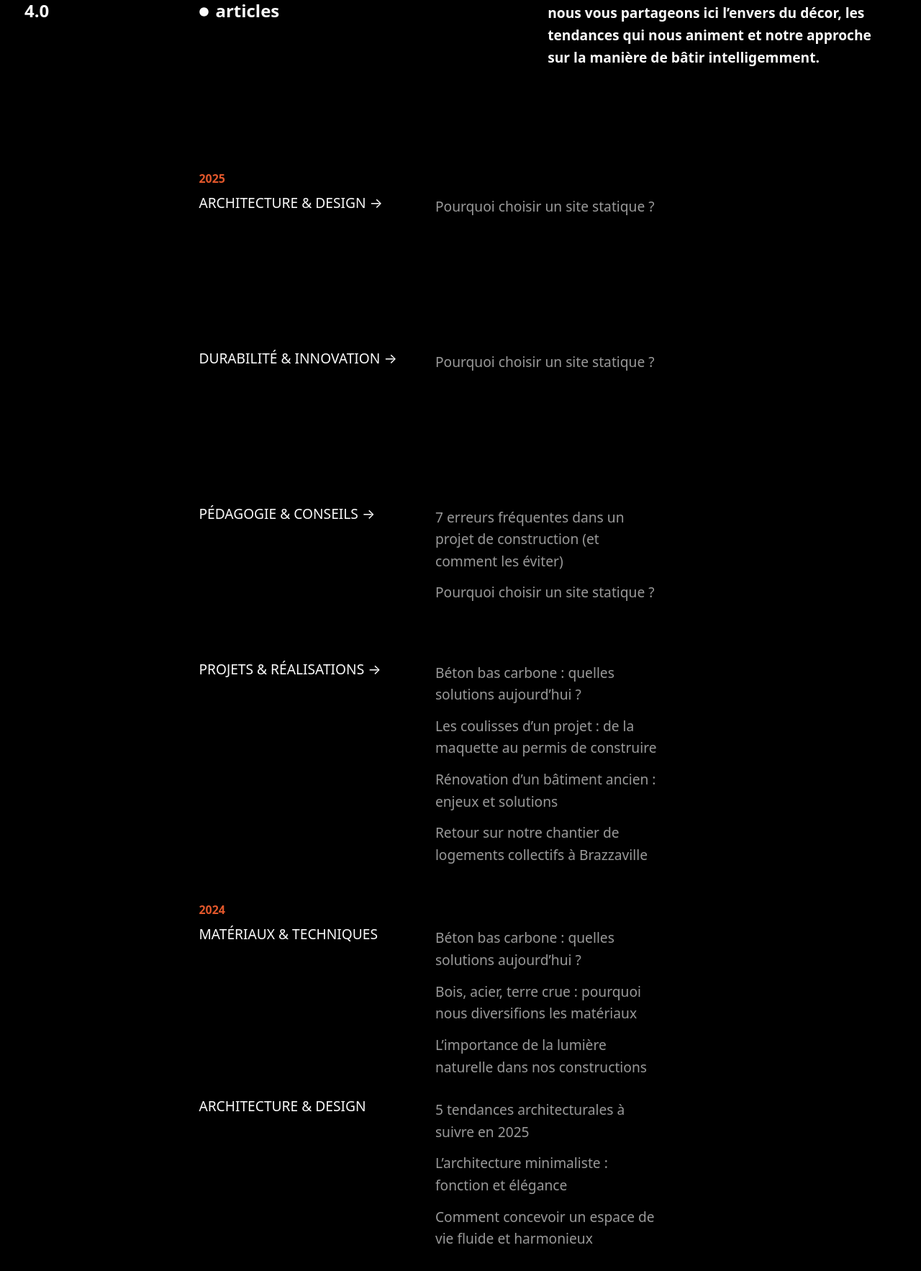
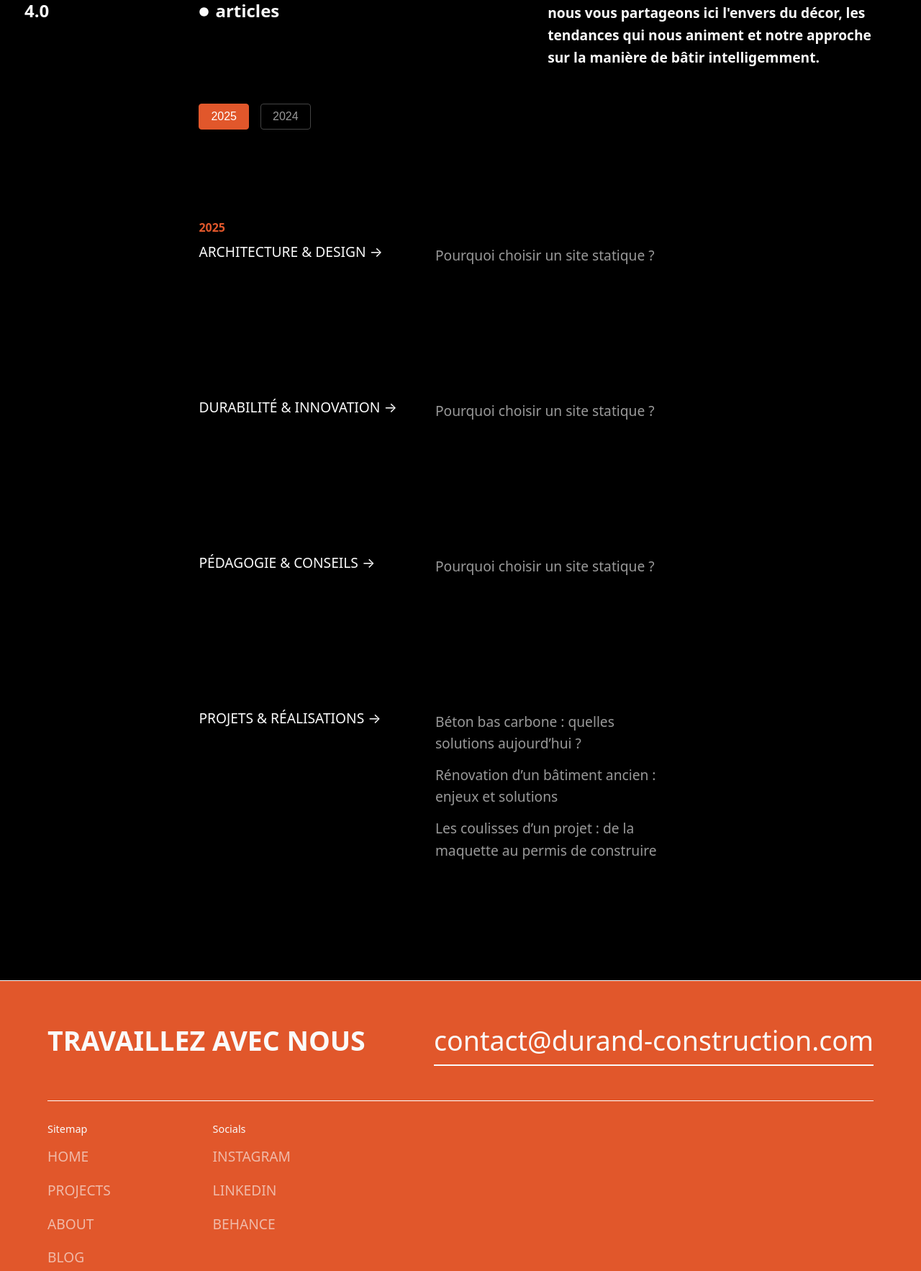
Before and after one commit to elyseeMB/durand_construction, an Astro site: page /blog in a window 1280 px wide. Shown: the part 562-2328 px from the top of the page at 72% size. Built offline with nearby package versions, Linux system fonts and the light colour scheme; Astro itself is replaced by a stand-in of ours; some packages are replaced by stand-ins of ours.

Commit message:
prep-prod 2

```diff
--- a/src/components/Footer.astro
+++ b/src/components/Footer.astro
@@ -5,7 +5,9 @@
       <div class="contact">
         <h3>TRAVAILLEZ AVEC NOUS</h3>
         <div class="link">
-          <a href="#">contact@durand-construction.com</a>
+          <a href="mailto:contact@durand-construction.com"
+            >contact@durand-construction.com</a
+          >
         </div>
       </div>
       <hr />
--- a/src/components/ViewProjets.tsx
+++ b/src/components/ViewProjets.tsx
@@ -10,70 +10,160 @@ type PropsData = {
 
 type Props = {
   data: PropsData[];
+  allYears: string[];
+  allPostsByYear: {
+    [key: string]: Post[];
+  };
 };
+
+type Post = CollectionEntry<"blog">;
+// Interface pour définir la structure des posts par année
+interface PostsByYearType {
+  [key: string]: Post[];
+}
+
+// Fonction pour regrouper les posts par année
+function groupPostsByYear(posts: Post[]): PostsByYearType {
+  const postsByYear: PostsByYearType = {};
+
+  posts.forEach((post) => {
+    if (!post.data.pubDate) return;
+
+    const date = new Date(post.data.pubDate);
+    const year = date.getFullYear().toString();
+
+    if (!postsByYear[year]) {
+      postsByYear[year] = [];
+    }
+
+    postsByYear[year].push(post);
+  });
+
+  // Trier les posts de chaque année (du plus récent au plus ancien)
+  Object.keys(postsByYear).forEach((year) => {
+    postsByYear[year].sort((a, b) => {
+      if (!a.data.pubDate) return 1;
+      if (!b.data.pubDate) return -1;
+      return (
+        new Date(b.data.pubDate).getTime() - new Date(a.data.pubDate).getTime()
+      );
+    });
+  });
+
+  return postsByYear;
+}
 
 export function ViewProjets({ data }: Props) {
   const onlyTaxonomyWithPosts = data.filter((d) =>
     d.posts.some((post) => post !== null)
   );
 
+  // Obtenir toutes les années disponibles à partir de tous les posts
+  const allPosts = onlyTaxonomyWithPosts.flatMap((tax) => tax.posts);
+  const postsByYear = groupPostsByYear(allPosts);
+  const availableYears = Object.keys(postsByYear).sort((a, b) => +b - +a); // Tri décroissant (plus récent d'abord)
+
+  // État pour suivre l'année sélectionnée
+  const [selectedYear, setSelectedYear] = useState<string>(
+    availableYears[0] || new Date().getFullYear().toString()
+  );
+
   return (
     <>
       <div class="description-view">
+        <div class="year-selector">
+          {availableYears.map((year) => (
+            <button
+              class={year === selectedYear ? "year-btn active" : "year-btn"}
+              onClick={() => setSelectedYear(year)}
+            >
+              {year}
+            </button>
+          ))}
+        </div>
+
         <div class="approach">
-          <List data={onlyTaxonomyWithPosts} />
-
-          <div class="list">
-            <span class="period">2024</span>
-            <div class="topics">
-              <div class="taxonomy">MATÉRIAUX & TECHNIQUES</div>
-              <ul>
-                <li>Béton bas carbone : quelles solutions aujourd’hui ?</li>
-                <li>
-                  Bois, acier, terre crue : pourquoi nous diversifions les
-                  matériaux
-                </li>
-                <li>
-                  L’importance de la lumière naturelle dans nos constructions
-                </li>
-              </ul>
-            </div>
-
-            <div class="topics">
-              <div class="taxonomy">ARCHITECTURE & DESIGN</div>
-              <ul>
-                <li>5 tendances architecturales à suivre en 2025</li>
-                <li>L’architecture minimaliste : fonction et élégance</li>
-                <li>Comment concevoir un espace de vie fluide et harmonieux</li>
-              </ul>
-            </div>
-          </div>
+          <List
+            data={onlyTaxonomyWithPosts}
+            year={selectedYear}
+            postsByYear={postsByYear}
+          />
         </div>
       </div>
+
+      <style jsx>{`
+        .year-selector {
+          display: flex;
+          gap: 1rem;
+          margin-bottom: 2rem;
+        }
+
+        .year-btn {
+          padding: 0.5rem 1rem;
+          border: 1px solid var(--accents-3);
+          background: transparent;
+          border-radius: 4px;
+          cursor: pointer;
+          color: var(--accents-6);
+          transition: all 0.2s;
+        }
+
+        .year-btn:hover {
+          border-color: var(--durand-orange);
+          color: var(--durand-orange);
+        }
+
+        .year-btn.active {
+          background-color: var(--durand-orange);
+          color: white;
+          border-color: var(--durand-orange);
+        }
+      `}</style>
     </>
   );
 }
 
-function Topics({ name, posts }: { name: string; posts: PropsData["posts"] }) {
-  const [isMouseEnter, setIsMouseEnter] = useState(false);
-  const [image, setImage] = useState(null);
-  // console.log(posts);
+function Topics({
+  name,
+  posts,
+  year,
+}: {
+  name: string;
+  posts: Post[];
+  year: string;
+}) {
+  const [isMouseEnter, setIsMouseEnter] = useState<boolean>(false);
+  const [image, setImage] = useState<string | null>(null);
 
-  // console.log(isMouseEnter, image);
+  // Filtrer les posts par année sélectionnée
+  const postsBySelectedYear = posts.filter((post) => {
+    if (!post.data.pubDate) return false;
+    const postYear = new Date(post.data.pubDate).getFullYear().toString();
+    return postYear === year;
+  });
+
+  // Trier les posts par date (du plus récent au plus ancien)
+  const sortPosts = postsBySelectedYear.sort((a, b) => {
+    if (!a.data.pubDate) return 1;
+    if (!b.data.pubDate) return -1;
+    return (
+      new Date(b.data.pubDate).getTime() - new Date(a.data.pubDate).getTime()
+    );
+  });
+
+  // Ne pas afficher la catégorie si elle n'a pas de posts pour l'année sélectionnée
+  if (sortPosts.length === 0) return null;
 
   return (
     <div class="topics">
       <div class="taxonomy">{strategyToUppercase(name)} →</div>
-
       <ul>
-        {posts?.map((post) => (
+        {sortPosts.map((post) => (
           <li
             data-image={post.data.thumbnail}
             onMouseEnter={(ev) => {
               setIsMouseEnter(ev.isTrusted);
-              setImage(
-                (ev.target as HTMLLIElement).getAttribute("data-image")!
-              );
+              setImage((ev.target as HTMLLIElement).getAttribute("data-image"));
             }}
             onMouseLeave={(ev) => {
               setIsMouseEnter(false);
@@ -93,12 +183,20 @@ function Topics({ name, posts }: { name: string; posts: PropsData["posts"] }) {
   );
 }
 
-function List({ data }: { data: PropsData[] }) {
+function List({
+  data,
+  year,
+  postsByYear,
+}: {
+  data: PropsData[];
+  year: string;
+  postsByYear: PostsByYearType;
+}) {
   return (
     <div class="list">
-      <span class="period">2025</span>
+      <span class="period">{year}</span>
       {data.map((item) => (
-        <Topics name={item.taxonomy} posts={item.posts} />
+        <Topics name={item.taxonomy} posts={item.posts} year={year} />
       ))}
     </div>
   );
--- a/src/components/blocks/Hero.astro
+++ b/src/components/blocks/Hero.astro
@@ -20,10 +20,6 @@ const rss = await data.text();
         classement="1.0"
         description="Lorem ipsum dolor sit, amet consectetur adipisicing elit. Eum ducimus est quibusdam."
       >
-        <!-- <img
-          src="https://freight.cargo.site/w/600/q/75/i/13959baccd0882a93967ed92da231fc20a5eb518f06858467d31745d70cb545e/Patchwork2.jpg"
-        /> -->
-
         <video src="/video1.mp4" autoplay muted playsinline loop></video>
         <!-- <Picture
           src={myImage}
--- a/src/content.config.ts
+++ b/src/content.config.ts
@@ -11,8 +11,7 @@ const blog = defineCollection({
     taxonomies: z.array(reference("taxonomies")).optional(),
     thumbnail: z.string().optional(),
     summary: z.string().optional(),
-    // description: z.string(),
-    // pubDate: z.coerce.date(),
+    pubDate: z.coerce.date().optional(),
     updatedDate: z.coerce.date().optional(),
     author: reference("authors"),
     relatedPosts: z.array(reference("blog")).optional(),
--- a/src/css/blocks/blog.css
+++ b/src/css/blocks/blog.css
@@ -61,6 +61,34 @@
   }
 }
 
+.year-selector {
+  display: flex;
+  gap: 1rem;
+  margin-bottom: 2rem;
+  grid-column: 2 / span 2;
+}
+
+.year-btn {
+  padding: 0.5rem 1rem;
+  border: 1px solid var(--accents-3);
+  background: transparent;
+  border-radius: 4px;
+  cursor: pointer;
+  color: var(--accents-6);
+  transition: all 0.2s;
+}
+
+.year-btn:hover {
+  border-color: var(--durand-orange);
+  color: var(--durand-orange);
+}
+
+.year-btn.active {
+  background-color: var(--durand-orange);
+  color: white;
+  border-color: var(--durand-orange);
+}
+
 .description-view .text-description-view {
   grid-column: 3;
   align-self: start;
--- a/src/data/blog/beton-bas-carbone-quelles-solutions-aujourdhui.md
+++ b/src/data/blog/beton-bas-carbone-quelles-solutions-aujourdhui.md
@@ -1,6 +1,7 @@
 ---
 title: "Béton bas carbone : quelles solutions aujourd’hui ?"
 author: ben-holmes
+pubDate: 2025-05-02
 taxonomies: ["projets-realisations"]
 thumbnail: "https://freight.cargo.site/w/600/q/75/i/13959baccd0882a93967ed92da231fc20a5eb518f06858467d31745d70cb545e/Patchwork2.jpg"
 ---
--- a/src/data/blog/les-coulisses-dun-projet-de-la-maquette-au-permis-de-construire.md
+++ b/src/data/blog/les-coulisses-dun-projet-de-la-maquette-au-permis-de-construire.md
@@ -1,6 +1,7 @@
 ---
 title: "Les coulisses d’un projet : de la maquette au permis de construire"
 taxonomies: ["projets-realisations"]
+pubDate: 2025-01-20
 author: ben-holmes
 thumbnail: "https://freight.cargo.site/w/600/q/75/i/5597aa1debf0104c7be6c763db25596a06bf07ae8ab6ddadfdb62fc779715a04/WhatsApp-Image-2024-04-30-at-3.44.56-PM.jpg"
 ---
--- a/src/data/blog/pourquoi-choisir-un-site-statique.md
+++ b/src/data/blog/pourquoi-choisir-un-site-statique.md
@@ -2,6 +2,7 @@
 title: "Pourquoi choisir un site statique ?"
 author: "durand-construction"
 thumbnail: "https://freight.cargo.site/w/500/q/75/i/d51e4f79905987a6ba75a8bd19182f66b984b9dc0af0a4dffd61964b28c11164/PW.SW.Gonville.224-copy.jpg"
+pubDate: 2025-05-20
 summary: "Durand Construction adopte un site statique pour sa rapidité, sa sécurité et sa simplicité. Grâce à une architecture moderne sans backend, notre site est plus performant, plus fiable et optimisé pour le référencement. Un choix stratégique pour une présence en ligne durable et efficace."
 isDraft: false
 taxonomies:
--- a/src/data/blog/renovation-dun-btiment-ancien-enjeux-et-solutions.md
+++ b/src/data/blog/renovation-dun-btiment-ancien-enjeux-et-solutions.md
@@ -1,6 +1,7 @@
 ---
 title: "Rénovation d’un bâtiment ancien : enjeux et solutions"
 taxonomies: ["projets-realisations"]
+pubDate: 2025-04-20
 author: ben-holmes
 thumbnail: https://freight.cargo.site/w/800/q/75/i/56085b7df54e5ac5b8ac54ddd939e57358979446f26d7c1dc0d1e44ce7b4b6f6/Here30_spread_p88.jpg
 ---
--- a/src/data/blog/retour-sur-notre-chantier-de-logements-collectifs-a-brazzaville.md
+++ b/src/data/blog/retour-sur-notre-chantier-de-logements-collectifs-a-brazzaville.md
@@ -2,6 +2,7 @@
 title: "Retour sur notre chantier de logements collectifs à
   Brazzaville"
 taxonomies: ["projets-realisations"]
+pubDate: 2024-03-20
 author: ben-holmes
 thumbnail: "https://freight.cargo.site/w/800/q/75/i/52239d604de74e2caf058a3abc5ea91292d3889cfd4101f67520953beda04d37/DST-WAIPUCABIN1018-3747-copy.jpg"
 ---
--- a/src/pages/blog.astro
+++ b/src/pages/blog.astro
@@ -7,6 +7,23 @@ import { date } from "astro:schema";
 import { ViewProjets } from "../components/ViewProjets.tsx";
 import BottomPage from "../components/blocks/BottomPage.astro";
 import Heading from "../components/Heading.astro";
+import type { CollectionEntry } from "astro:content";
+
+type PropsData = {
+  taxonomy: string;
+  posts: CollectionEntry<"blog">[];
+};
+
+type Props = {
+  data: PropsData[];
+};
+
+type Post = CollectionEntry<"blog">;
+
+interface PostsByYearType {
+  [key: string]: Post[];
+}
+
 const taxonomies = await getCollection("taxonomies");
 const posts = await getCollection("blog");
 
@@ -14,17 +31,65 @@ function getPostsByTaxonomy(id: string) {
   return posts.filter((post) => post.data.taxonomies?.some((t) => t.id === id));
 }
 
-const taxonomiesWithPosts = taxonomies.map((taxonomy) => ({
-  taxonomy: taxonomy.data.name,
-  posts: getPostsByTaxonomy(taxonomy.id),
-}));
+// Fonction pour regrouper les posts par année
+function groupPostsByYear(posts: Post[]): PostsByYearType {
+  const postsByYear: PostsByYearType = {};
 
-// console.log(taxonomiesWithPosts);
+  posts.forEach((post) => {
+    if (!post.data.pubDate) return;
+
+    const date = new Date(post.data.pubDate);
+    const year = date.getFullYear();
+
+    if (!postsByYear[year]) {
+      postsByYear[year] = [];
+    }
+
+    postsByYear[year].push(post);
+  });
+
+  // Trier les posts de chaque année (du plus récent au plus ancien)
+  Object.keys(postsByYear).forEach((year) => {
+    postsByYear[year].sort((a, b) => {
+      if (!a.data.pubDate) return 1;
+      if (!b.data.pubDate) return -1;
+
+      return (
+        new Date(b.data.pubDate).getTime() - new Date(a.data.pubDate).getTime()
+      );
+    });
+  });
+
+  return postsByYear;
+}
+
+// Récupérer les taxonomies avec leurs posts
+const taxonomiesWithPosts = taxonomies.map((taxonomy) => {
+  const taxonomyPosts = getPostsByTaxonomy(taxonomy.id);
+
+  return {
+    taxonomy: taxonomy.data.name,
+    id: taxonomy.id,
+    posts: taxonomyPosts,
+    postsByYear: groupPostsByYear(taxonomyPosts),
+    // Obtenir les années triées (plus récent d'abord)
+    years: Object.keys(groupPostsByYear(taxonomyPosts)).sort((a, b) => b - a),
+  };
+});
+
+// Créer également une version avec tous les posts groupés par année
+const allPostsByYear = groupPostsByYear(posts);
+const allYears = Object.keys(allPostsByYear).sort((a, b) => b - a);
+
+// Filtrer les taxonomies qui ont au moins un post
+const onlyTaxonomyWithPosts = taxonomiesWithPosts.filter(
+  (tax) => tax.posts.length > 0
+);
 
 const seo = {
   title: "Blog – Conseils & Actualités",
   description:
-    "Entre idées, chantiers et innovations : suivez notre actualité au cœur de l’architecture et du bâtiment.",
+    "Entre idées, chantiers et innovations : suivez notre actualité au cœur de l'architecture et du bâtiment.",
   image: "https://durand-construction.com/og-image.jpg",
   url: Astro.url.href,
 };
@@ -35,120 +100,21 @@ const seo = {
     <div class="container">
       <Heading
         title="ENTRE IDÉES, CHANTIERS ET INNOVATIONS"
-        description="SUIVEZ NOTRE ACTUALITÉ AU CŒUR DE L’ARCHITECTURE ET DU BÂTIMENT"
+        description="SUIVEZ NOTRE ACTUALITÉ AU CŒUR DE L'ARCHITECTURE ET DU BÂTIMENT"
       />
       <BottomPage
         topic="articles"
         classement="4.0"
-        description="nous vous partageons ici l’envers du décor, les tendances qui nous animent et notre approche sur la manière de bâtir intelligemment."
+        description="nous vous partageons ici l'envers du décor, les tendances qui nous animent et notre approche sur la manière de bâtir intelligemment."
       >
-        <ViewProjets client:load data={taxonomiesWithPosts} />
+        <!-- Passer les données organisées par taxonomie et par année au composant -->
+        <ViewProjets
+          client:load
+          data={onlyTaxonomyWithPosts}
+          allYears={allYears}
+          allPostsByYear={allPostsByYear}
+        />
       </BottomPage>
     </div>
   </section>
 </Layout>
-
-<!-- <style>
-  .description {
-    padding: 0;
-    margin: 0;
-    display: grid;
-    position: relative;
-    grid-template-columns: repeat(5, 1fr);
-  }
-
-  .description .arrow {
-    letter-spacing: -0.02em;
-    font-size: 2.75rem;
-    line-height: 1.13;
-    grid-column: 1;
-  }
-
-  .description .left {
-    display: flex;
-    flex-direction: column;
-    gap: 0.5rem;
-    grid-column: 2 / span 2;
-    z-index: 1;
-
-    .heading-primary {
-      color: var(--accents-7);
-    }
-
-    .heading-secondary {
-      font-size: 0.8rem;
-      color: var(--accents-6);
-    }
-  }
-
-  .description .approach {
-    display: flex;
-    gap: 2.5rem;
-    flex-direction: column;
-    justify-content: space-between;
-    grid-column: 2 / span 2;
-
-    .list {
-      position: relative;
-      display: flex;
-      flex-direction: column;
-      gap: 1rem;
-    }
-
-    .list span.period {
-      color: var(--durand-orange);
-      font-weight: 700;
-    }
-
-    .list .topics {
-      color: var(--accents-8);
-      font-size: 0.8rem;
-      display: grid;
-      grid-template-columns: 1fr;
-      gap: 1.3rem;
-    }
-
-    .list .topics ul {
-      width: 100%;
-
-      & > * {
-        color: var(--accents-6);
-        margin-bottom: 0.8rem;
-        cursor: pointer;
-
-        &:hover {
-          color: var(--durand-orange);
-          text-decoration: underline;
-        }
-      }
-    }
-  }
-
-  .description .text-description {
-    position: fixed;
-    grid-column: 4 / span 3;
-    align-self: start;
-
-    img {
-      width: 200px;
-      object-fit: cover;
-      z-index: -10;
-    }
-  }
-
-  .description .text-description .thumbnail {
-    top: 2rem;
-  }
-
-  .description .text-description,
-  .approach {
-    padding-block: 6rem;
-  }
-
-  .description p {
-    font-size: 0.8rem;
-    color: var(--accents-6);
-
-    margin-bottom: 1rem;
-  }
-</style> -->
```
Also changed, not shown: src/css/modules/header.css (+6 -2 lines), src/pages/blog/[...id].astro (+15 -1 lines).
